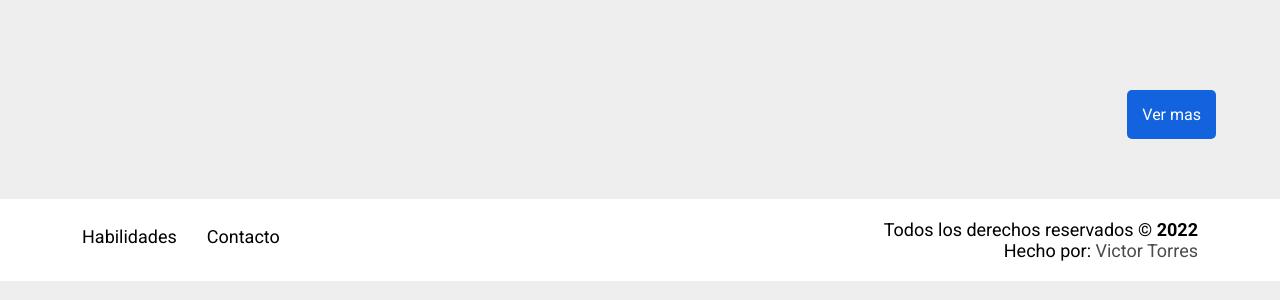
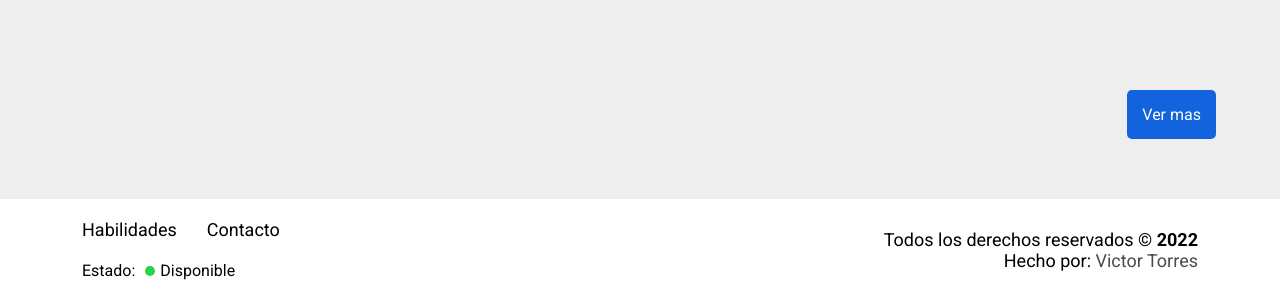
Before and after one commit to vspeed21/portafolio, a Next.js app: page / in a window 1280 px wide. Shown: the part 2363-2663 px from the top of the page. Built offline with nearby package versions, Linux system fonts and the light colour scheme.

Commit message:
disponibilidad agregada al footer

```diff
--- a/src/layout/Footer.js
+++ b/src/layout/Footer.js
@@ -7,6 +7,7 @@ const Footer = () => {
   return (
     <footer className={styles.footer}>
       <div className={`${styles.flex} contenedor`}>
+        <div>
           <nav className={styles.navegacion}>
             <Link href='/skills'>
               Habilidades
@@ -16,6 +17,16 @@ const Footer = () => {
               Contacto
             </Link>
           </nav>
+
+          <div className={styles.disponibilidad}>
+            <p>Estado:</p>
+
+            <div>
+              <span></span>
+              <p>Disponible</p>
+            </div>
+          </div>
+        </div>
 
         <div className={styles.copyright}>
           <p>Todos los derechos reservados &#169; <span>{year}</span> </p>
--- a/styles/Footer.module.css
+++ b/styles/Footer.module.css
@@ -76,6 +76,29 @@
     }
 }
 
+.disponibilidad{
+  display: flex;
+  gap: 1rem;
+  margin-top: 1.3rem;
+}
+
+.disponibilidad{
+  font-size: 1.6rem;
+}
+
+.disponibilidad div{
+  display: flex;
+  align-items: center;
+  justify-content: center;
+  gap: .5rem;
+}
+
+.disponibilidad span{
+  width: 1rem;
+  height: 1rem;
+  background-color: #25d44b;
+  border-radius: 50%;
+}
 
 .copyright{
     font-size: 1.8rem;
```
Lines whose indentation alone changed are shown as unchanged.
